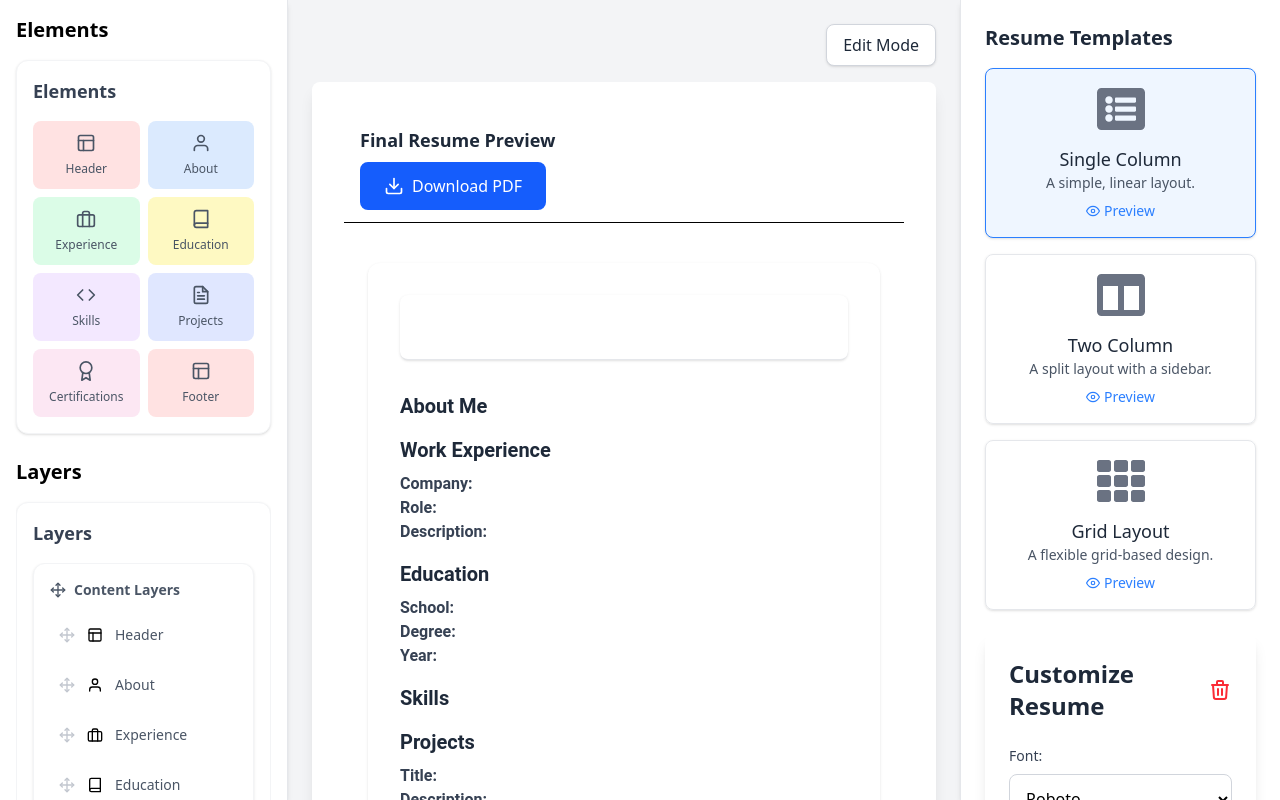
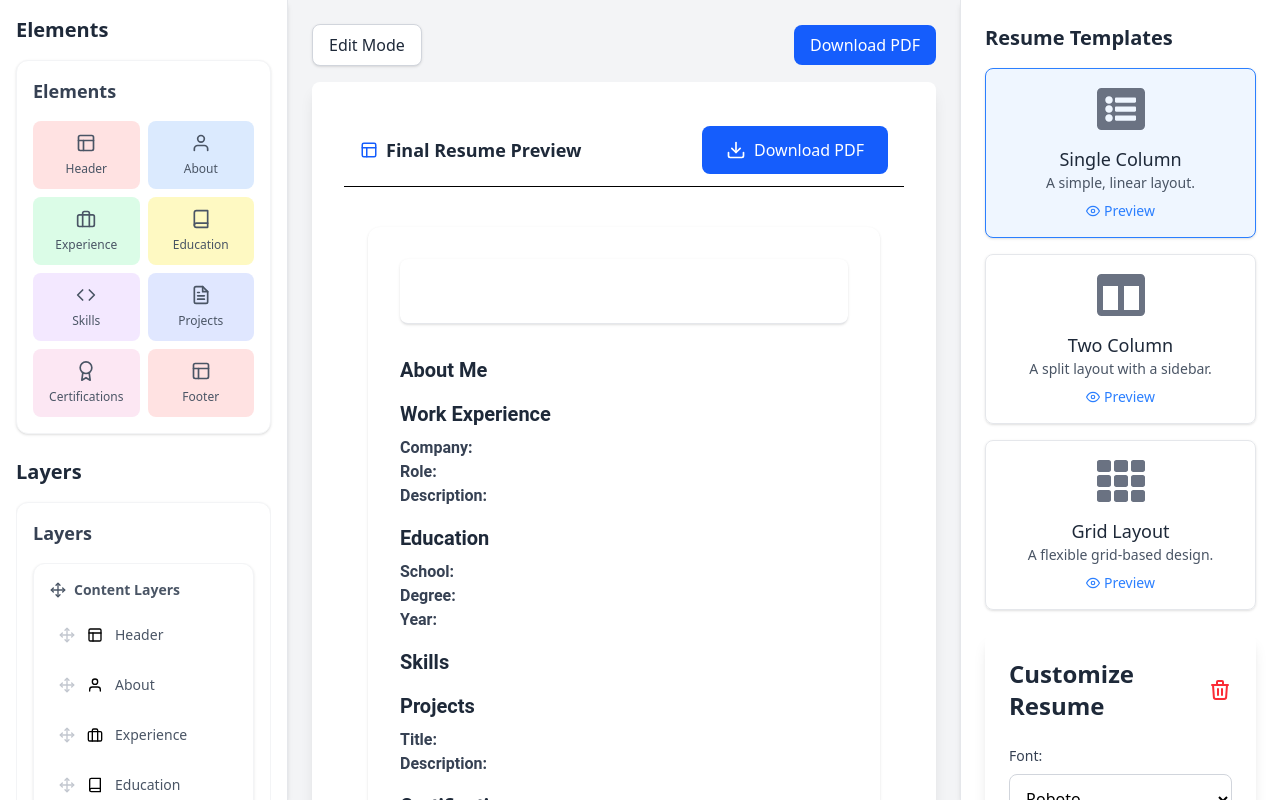
Before and after one commit to rajatsharmaji/resume-builder-surface, a React (Vite) app: page / in a window 1280 px wide. Both pictures are taken after a click on the button "Final Preview". Built offline with nearby package versions, Linux system fonts and the light colour scheme.

Commit message:
fix: improved preview ui

```diff
--- a/src/components/PreviewPanel.jsx
+++ b/src/components/PreviewPanel.jsx
@@ -52,7 +52,7 @@ const PreviewPanel = ({
 
   const EmptyColumnMessage = () => (
     <div className="text-center p-6 bg-gray-50 rounded-lg border-2 border-dashed border-gray-200 text-gray-400">
-      Drag sections here to add content
+      <p className="text-sm font-medium">Drag sections here to add content</p>
     </div>
   );
 
@@ -64,7 +64,6 @@ const PreviewPanel = ({
     const mid = Math.ceil(otherSections.length / 2);
     const leftSections = otherSections.slice(0, mid);
     const rightSections = otherSections.slice(mid);
-
     content = (
       <>
         {headerSection && <SectionWrapper section={headerSection} index={0} />}
@@ -114,31 +113,37 @@ const PreviewPanel = ({
   return (
     <div className="flex-1 flex flex-col gap-4 h-full">
       {/* Top header bar */}
-      {!finalMode && (
-        <div className="flex items-center justify-between px-4 py-3 bg-white border-b">
-          <h2 className="text-lg font-semibold flex items-center gap-2">
-            <FiLayout className="text-blue-600" />
-            <span className="text-gray-800">Resume Preview</span>
-          </h2>
-          <DownloadButton contentRef={resumeRef} disableDownload={!finalMode} />
-        </div>
-      )}
-
-      {finalMode && (
-        <div className="px-4 py-3 bg-white border-b">
-          <h2 className="text-lg font-semibold text-gray-800">
-            Final Resume Preview
-          </h2>
-          <div className="mt-2">
-            <DownloadButton contentRef={resumeRef} disableDownload={false} />
-          </div>
-        </div>
-      )}
+      <div className="flex items-center justify-between px-4 py-3 bg-white border-b">
+        <h2 className="text-lg font-semibold flex items-center gap-2">
+          <FiLayout className="text-blue-600" />
+          <span className="text-gray-800">
+            {finalMode ? "Final Resume Preview" : "Resume Preview"}
+          </span>
+        </h2>
+        {/* Hide DownloadButton in Edit Mode */}
+        {finalMode && (
+          <DownloadButton contentRef={resumeRef} disableDownload={false} />
+        )}
+      </div>
 
       {/* Preview area */}
       <div
         className="flex-1 overflow-auto bg-gray-50 p-6"
-        onDragOver={(e) => e.preventDefault()}
+        onDragOver={(e) => {
+          e.preventDefault();
+          e.currentTarget.classList.add(
+            "border-dashed",
+            "border-2",
+            "border-gray-400"
+          );
+        }}
+        onDragLeave={(e) => {
+          e.currentTarget.classList.remove(
+            "border-dashed",
+            "border-2",
+            "border-gray-400"
+          );
+        }}
         onDrop={handleDrop}
         style={{
           fontFamily: customizations.font,
--- a/src/pages/ResumeBuilder.jsx
+++ b/src/pages/ResumeBuilder.jsx
@@ -1,4 +1,3 @@
-// src/components/ResumeBuilder.jsx
 import { useState, useRef } from "react";
 import useResume from "../hooks/useResume";
 import ElementsPanel from "../components/ElementsPanel";
@@ -29,6 +28,7 @@ const ResumeBuilder = () => {
     backgroundColor: "#ffffff",
   });
   const [isFinalPreview, setIsFinalPreview] = useState(false);
+  const [isGeneratingPDF, setIsGeneratingPDF] = useState(false); // For loading state
   const resumeRef = useRef(null);
 
   // Define section types for the Elements Panel
@@ -38,48 +38,56 @@ const ResumeBuilder = () => {
       label: "Header",
       icon: <FiLayout className="w-5 h-5" />,
       color: "bg-red-100",
+      tooltip: "Add a header section to your resume.",
     },
     {
       id: "about",
       label: "About",
       icon: <FiUser className="w-5 h-5" />,
       color: "bg-blue-100",
+      tooltip: "Introduce yourself with an about section.",
     },
     {
       id: "experience",
       label: "Experience",
       icon: <FiBriefcase className="w-5 h-5" />,
       color: "bg-green-100",
+      tooltip: "Highlight your professional experience.",
     },
     {
       id: "education",
       label: "Education",
       icon: <FiBook className="w-5 h-5" />,
       color: "bg-yellow-100",
+      tooltip: "Showcase your educational background.",
     },
     {
       id: "skills",
       label: "Skills",
       icon: <FiCode className="w-5 h-5" />,
       color: "bg-purple-100",
+      tooltip: "List your key skills and competencies.",
     },
     {
       id: "projects",
       label: "Projects",
       icon: <FiFileText className="w-5 h-5" />,
       color: "bg-indigo-100",
+      tooltip: "Describe your notable projects.",
     },
     {
       id: "certifications",
       label: "Certifications",
       icon: <FiAward className="w-5 h-5" />,
       color: "bg-pink-100",
+      tooltip: "Display your certifications and achievements.",
     },
     {
       id: "footer",
       label: "Footer",
       icon: <FiLayout className="w-5 h-5" />,
       color: "bg-red-100",
+      tooltip: "Add a footer section to your resume.",
     },
   ];
 
@@ -114,12 +122,12 @@ const ResumeBuilder = () => {
   };
 
   // Handle drop when adding new sections.
-  // For header and footer, force their locked positions.
   const handleDrop = (e) => {
     e.preventDefault();
     e.stopPropagation(); // Prevent duplicate drop events
     const sectionId = e.dataTransfer.getData("sectionId");
     if (!sectionId) return;
+
     let insertIndex;
     if (sectionId === "header") {
       insertIndex = 0;
@@ -130,6 +138,7 @@ const ResumeBuilder = () => {
       const dropY = e.clientY - previewRect.top;
       const sectionNodes = Array.from(resumeRef.current.children);
       insertIndex = sections.length;
+
       for (let i = 0; i < sectionNodes.length; i++) {
         const node = sectionNodes[i];
         const nodeRect = node.getBoundingClientRect();
@@ -144,13 +153,23 @@ const ResumeBuilder = () => {
     addSection(sectionId, insertIndex);
   };
 
+  // Simulate PDF generation process
+  const handleDownloadPDF = async () => {
+    setIsGeneratingPDF(true);
+    console.log("Generating PDF...");
+    setTimeout(() => {
+      setIsGeneratingPDF(false);
+      alert("PDF downloaded successfully!");
+    }, 2000); // Simulate a 2-second delay
+  };
+
   return (
     <div className="min-h-screen bg-gray-100 font-sans flex">
       {/* Left Panel */}
-      <div className="w-72 h-screen sticky top-0 overflow-y-auto p-4 bg-white border-r border-gray-200 shadow-md">
+      <div className="w-72 h-screen sticky top-0 overflow-y-auto p-4 bg-white border-r border-gray-200 shadow-md transition-all duration-300">
         {/* Elements Panel */}
         <div className="mb-6">
-          <h2 className="text-xl font-semibold mb-4">Elements</h2>
+          <h2 className="text-xl font-semibold mb-4 text-gray-800">Elements</h2>
           <ElementsPanel
             sectionTypes={sectionTypes}
             addSection={addSection}
@@ -159,7 +178,7 @@ const ResumeBuilder = () => {
         </div>
         {/* Layers Panel */}
         <div className="max-h-[45vh] overflow-y-auto">
-          <h2 className="text-xl font-semibold mb-4">Layers</h2>
+          <h2 className="text-xl font-semibold mb-4 text-gray-800">Layers</h2>
           <LayersPanel
             sections={sections}
             moveSection={handleMoveSection}
@@ -169,21 +188,88 @@ const ResumeBuilder = () => {
       </div>
 
       {/* Middle Panel: Resume Preview */}
-      <div className="flex-1 h-screen overflow-y-auto p-6">
+      <div className="flex-1 h-screen overflow-y-auto p-6 relative">
         {/* Toggle button for switching preview mode */}
-        <div className="flex justify-end mb-4">
+        <div className="flex justify-between items-center mb-4">
           <button
             onClick={() => setIsFinalPreview((prev) => !prev)}
             className="px-4 py-2 rounded-lg border border-gray-300 bg-white shadow-sm text-gray-800 hover:bg-gray-100 transition-colors"
+            aria-label="Toggle Final Preview Mode"
           >
             {isFinalPreview ? "Edit Mode" : "Final Preview"}
           </button>
+
+          {/* Download PDF Button */}
+          {isFinalPreview && (
+            <button
+              onClick={handleDownloadPDF}
+              disabled={isGeneratingPDF}
+              className={`px-4 py-2 rounded-lg text-white font-medium transition-all duration-300 ${
+                isGeneratingPDF
+                  ? "bg-gray-400 cursor-not-allowed"
+                  : "bg-blue-600 hover:bg-blue-700"
+              }`}
+              aria-label="Download PDF"
+            >
+              {isGeneratingPDF ? (
+                <span className="flex items-center gap-2">
+                  <svg
+                    className="animate-spin h-5 w-5 text-white"
+                    xmlns="http://www.w3.org/2000/svg"
+                    fill="none"
+                    viewBox="0 0 24 24"
+                  >
+                    <circle
+                      className="opacity-25"
+                      cx="12"
+                      cy="12"
+                      r="10"
+                      stroke="currentColor"
+                      strokeWidth="4"
+                    ></circle>
+                    <path
+                      className="opacity-75"
+                      fill="currentColor"
+                      d="M4 12a8 8 0 018-8V0C5.373 0 0 5.373 0 12h4zm2 5.291A7.962 7.962 0 014 12H0c0 3.042 1.135 5.824 3 7.938l3-2.647z"
+                    ></path>
+                  </svg>
+                  Generating...
+                </span>
+              ) : (
+                "Download PDF"
+              )}
+            </button>
+          )}
         </div>
+
         <div
-          className="bg-white p-8 rounded-lg shadow-lg mx-auto"
+          className={`bg-white p-8 rounded-lg shadow-lg mx-auto transition-shadow duration-300 ${
+            isFinalPreview ? "shadow-2xl" : "shadow-lg"
+          }`}
           style={{ maxWidth: "800px" }}
-          onDragOver={(e) => e.preventDefault()}
-          onDrop={handleDrop}
+          onDragOver={(e) => {
+            e.preventDefault();
+            e.currentTarget.classList.add(
+              "border-dashed",
+              "border-2",
+              "border-gray-400"
+            );
+          }}
+          onDragLeave={(e) => {
+            e.currentTarget.classList.remove(
+              "border-dashed",
+              "border-2",
+              "border-gray-400"
+            );
+          }}
+          onDrop={(e) => {
+            e.currentTarget.classList.remove(
+              "border-dashed",
+              "border-2",
+              "border-gray-400"
+            );
+            handleDrop(e);
+          }}
         >
           <PreviewPanel
             resumeRef={resumeRef}
```
